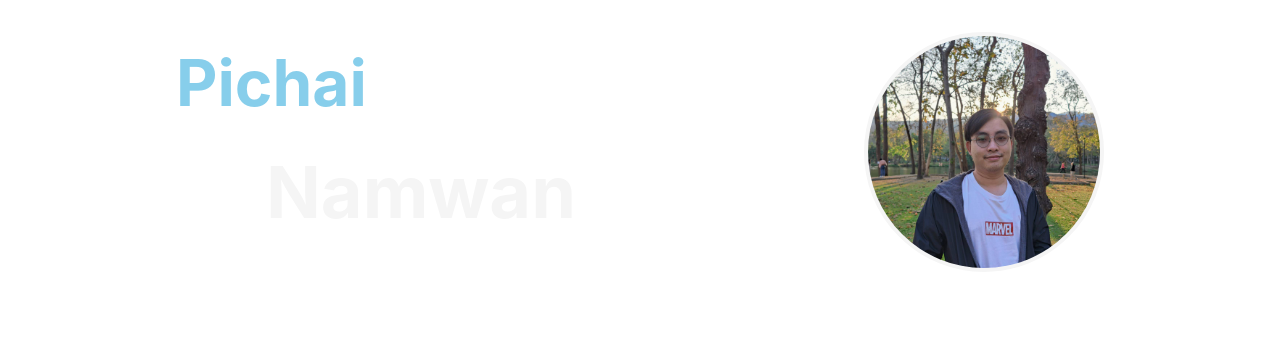
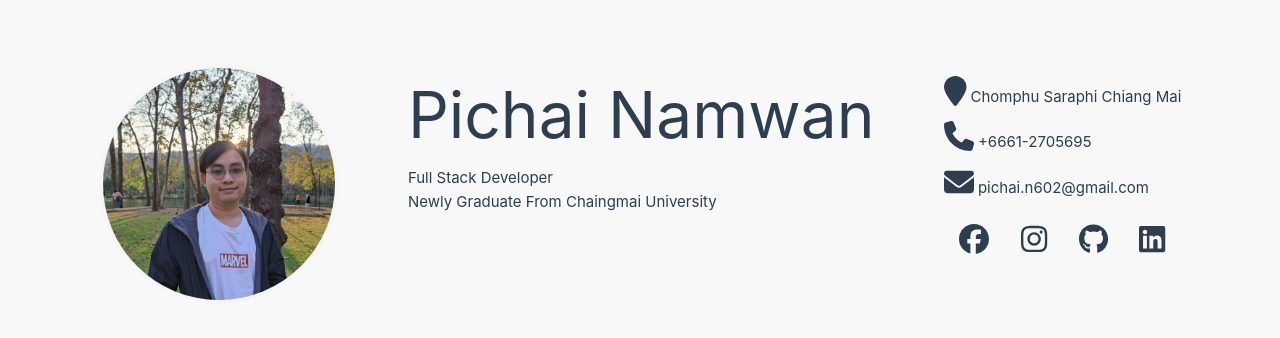
Before and after one commit to Kiissu602/kiissu602.github.io, a Vue app: page / in a window 1280 px wide. Shown: the top 338 px of the page. Built offline with nearby package versions, Linux system fonts and the light colour scheme.

Commit message:
add more details

```diff
--- a/package.json
+++ b/package.json
@@ -7,6 +7,10 @@
     "preview": "vite preview --port 5050"
   },
   "dependencies": {
+    "@fortawesome/fontawesome-svg-core": "^6.1.0",
+    "@fortawesome/free-brands-svg-icons": "^6.1.0",
+    "@fortawesome/free-solid-svg-icons": "^6.1.0",
+    "@fortawesome/vue-fontawesome": "^3.0.0-5",
     "vue": "^3.2.31"
   },
   "devDependencies": {
--- a/src/App.vue
+++ b/src/App.vue
@@ -1,10 +1,13 @@
-<script setup>
-import Computer from "./components/Computer.vue";
+<script>
+import Desktop from "./components/Desktop.vue";
+export default {
+  components: { Desktop },
+};
 </script>
 
 <template>
   <main>
-    <Computer />
+    <Desktop />
   </main>
 </template>
 
--- a/src/assets/base.css
+++ b/src/assets/base.css
@@ -36,7 +36,7 @@
   --section-gap: 160px;
 }
 
-@media (prefers-color-scheme: dark) {
+/* @media (prefers-color-scheme: dark) {
   :root {
     --color-background: var(--vt-c-black);
     --color-background-soft: var(--vt-c-black-soft);
@@ -46,9 +46,9 @@
     --color-border-hover: var(--vt-c-divider-dark-1);
 
     --color-heading: var(--vt-c-text-dark-1);
-    --color-text: var(--vt-c-text-dark-2);
+    --color-text: var(--vt-c-text-dark-1);
   }
-}
+} */
 
 *,
 *::before,
@@ -62,11 +62,12 @@
 body {
   min-height: 100vh;
   color: var(--color-text);
-  background: var(--color-background);
+  background: var(--color-background-soft);
   transition: color 0.5s, background-color 0.5s;
   line-height: 1.6;
-  font-family: Inter, -apple-system, BlinkMacSystemFont, 'Segoe UI', Roboto, Oxygen, Ubuntu,
-    Cantarell, 'Fira Sans', 'Droid Sans', 'Helvetica Neue', sans-serif;
+  font-family: Inter, -apple-system, BlinkMacSystemFont, "Segoe UI", Roboto,
+    Oxygen, Ubuntu, Cantarell, "Fira Sans", "Droid Sans", "Helvetica Neue",
+    sans-serif;
   font-size: 15px;
   text-rendering: optimizeLegibility;
   -webkit-font-smoothing: antialiased;
--- a/src/components/Computer.vue
+++ /dev/null
@@ -1,23 +0,0 @@
-<script>
-import Image from "./computer/image.vue";
-import Name from "./computer/name.vue";
-export default {
-  components: { Image, Name },
-};
-</script>
-
-<template>
-  <div class="container">
-    <div class="contact"><Name /><Image /></div>
-  </div>
-</template>
-
-<style scoped>
-.container {
-  height: 1080px;
-}
-.contact {
-  display: flex;
-  justify-content: space-around;
-}
-</style>
--- /dev/null
+++ b/src/components/Desktop.vue
@@ -0,0 +1,25 @@
+<script>
+import Image from "./desktop/image.vue";
+import Details from "./desktop/details.vue";
+import Ico from "./desktop/ico.vue";
+export default {
+  components: { Image, Details, Ico },
+};
+</script>
+
+<template>
+  <div class="container">
+    <div class="deatails"><Image /><Details /><Ico /></div>
+  </div>
+</template>
+
+<style scoped>
+.container {
+  height: 1080px;
+}
+.deatails {
+  padding: 2rem;
+  display: flex;
+  justify-content: space-around;
+}
+</style>
--- a/src/components/computer/name.vue
+++ /dev/null
@@ -1,27 +0,0 @@
-<script></script>
-
-<template>
-  <div>
-    <div class="name">Pichai</div>
-    <div class="surname">Namwan</div>
-  </div>
-</template>
-
-<style scoped>
-.name {
-  font-size: 64px;
-  color: skyblue;
-}
-
-.surname {
-  font-size: 72px;
-  color: whitesmoke;
-  text-align: end;
-}
-
-.name,
-.surname {
-  width: 400px;
-  font-weight: bold;
-}
-</style>
--- /dev/null
+++ b/src/components/desktop/details.vue
@@ -0,0 +1,15 @@
+<script>
+import Name from "./name.vue";
+export default {
+  components: { Name },
+};
+</script>
+<template>
+  <div>
+    <Name />
+    <div>Full Stack Developer</div>
+    <div>Newly Graduate From Chaingmai University</div>
+  </div>
+</template>
+
+<style></style>
--- /dev/null
+++ b/src/components/desktop/ico.vue
@@ -0,0 +1,38 @@
+<script>
+export default {};
+</script>
+<template>
+  <div>
+    <div class="contact">
+      <div class="text">
+        <fa :icon="['fas', 'location-pin']" size="2x" />
+        Chomphu Saraphi Chiang Mai
+      </div>
+      <div class="text">
+        <fa :icon="['fas', 'phone']" size="2x" />
+        +6661-2705695
+      </div>
+      <div class="text">
+        <fa :icon="['fas', 'envelope']" size="2x" />
+        pichai.n602@gmail.com
+      </div>
+    </div>
+    <div class="clickable">
+      <fa :icon="['fab', 'facebook']" size="2x" />
+      <fa :icon="['fab', 'instagram']" size="2x" />
+      <fa :icon="['fab', 'github']" size="2x" />
+      <fa :icon="['fab', 'linkedin']" size="2x" />
+    </div>
+  </div>
+</template>
+<style scoped>
+.clickable {
+  display: flex;
+  justify-content: space-around;
+  margin-top: 24px;
+}
+
+.text {
+  margin-top: 12px;
+}
+</style>
--- /dev/null
+++ b/src/components/desktop/name.vue
@@ -0,0 +1,11 @@
+<script></script>
+
+<template>
+  <div class="name">Pichai Namwan</div>
+</template>
+
+<style scoped>
+.name {
+  font-size: 64px;
+}
+</style>
--- a/src/main.js
+++ b/src/main.js
@@ -1,4 +1,9 @@
-import { createApp } from 'vue'
-import App from './App.vue'
+import { createApp } from "vue";
+import { FontAwesomeIcon } from "@fortawesome/vue-fontawesome";
+import { library } from "@fortawesome/fontawesome-svg-core";
+import { fas } from "@fortawesome/free-solid-svg-icons";
+import { fab } from "@fortawesome/free-brands-svg-icons";
+import App from "./App.vue";
 
-createApp(App).mount('#app')
+library.add(fas, fab);
+createApp(App).component("fa", FontAwesomeIcon).mount("#app");
```
Also changed, not shown: src/components/desktop/image.vue (renamed from src/components/computer/image.vue).
